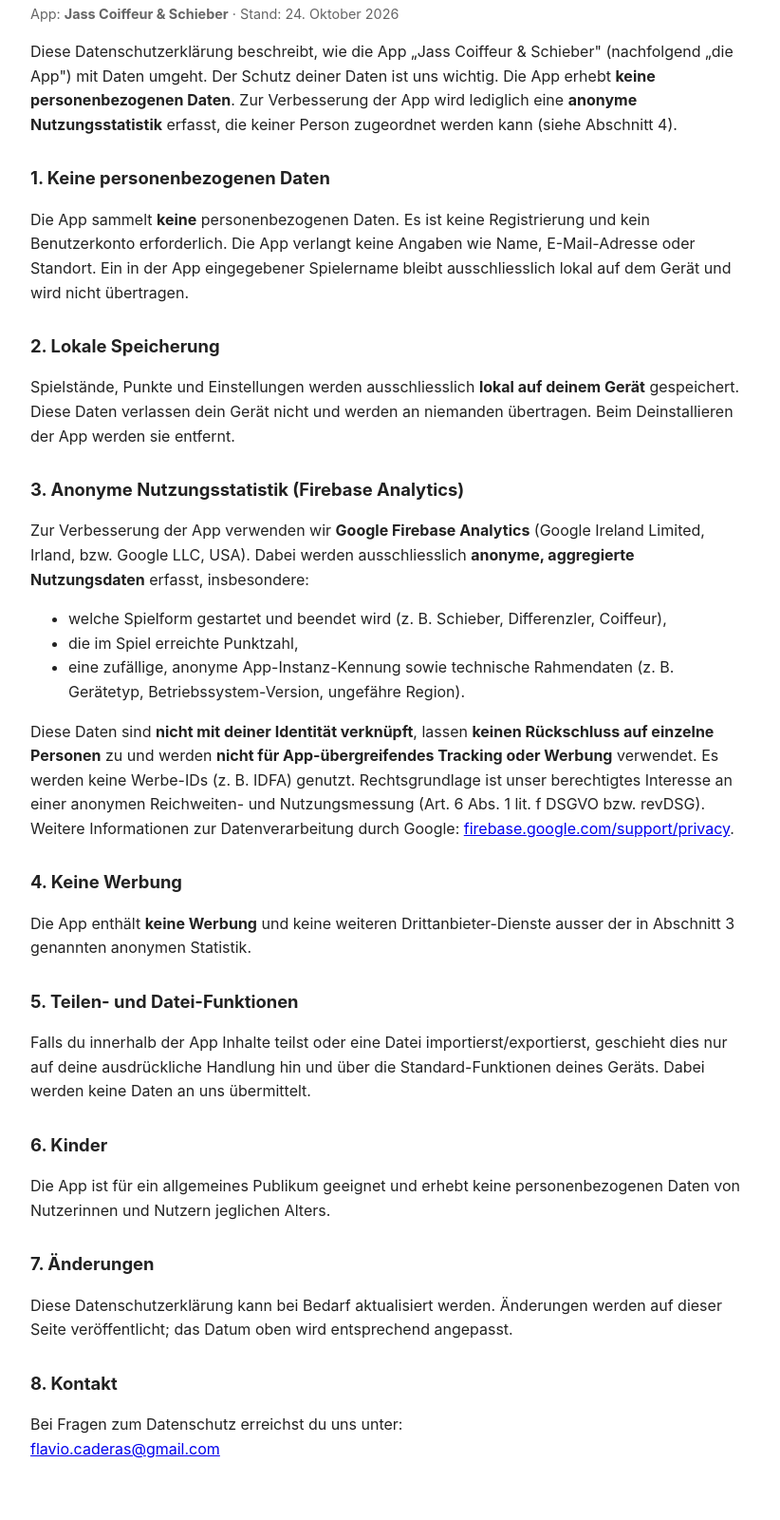
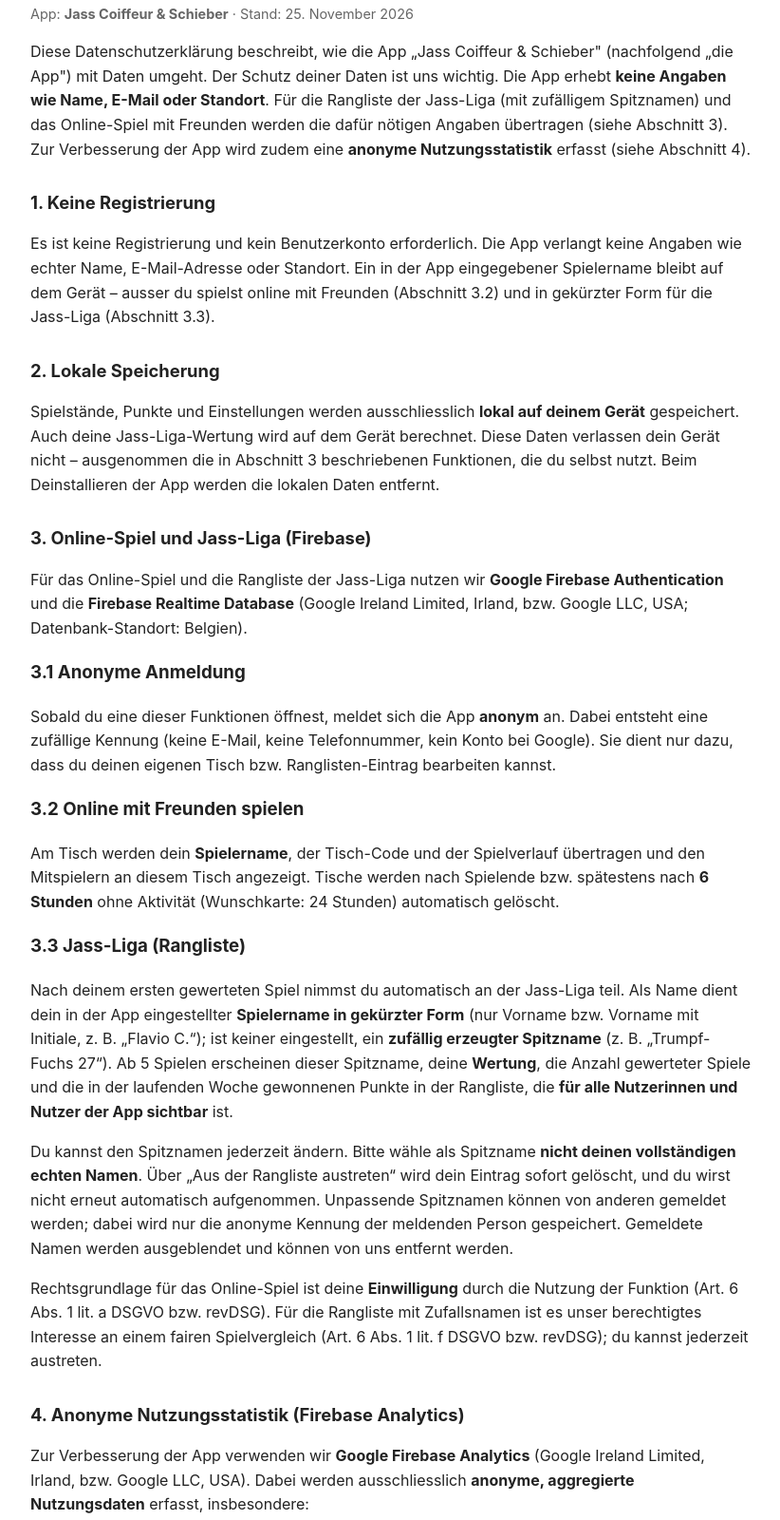
Before and after one commit to Flavio-art/Flavio-art.github.io, a plain HTML site: page Jass_App/privacy.html in a window 1280 px wide. Shown: the part 87-1687 px from the top of the page at 95% size, without its empty margins (228-1050 px from the left). Before the commit the page ends 1657 px from the top, so only its background shows below. Drawn offline with Linux system fonts and the light colour scheme.

Commit message:
Datenschutz: Online-Spiel und Jass-Liga (Firebase) ergänzt
Co-Authored-By: Claude Opus 5.5 <noreply@anthropic.com>

```diff
--- a/Jass_App/privacy.html
+++ b/Jass_App/privacy.html
@@ -14,32 +14,80 @@
 </head>
 <body>
   <h1>Datenschutzerklärung</h1>
-  <p class="muted">App: <strong>Jass Coiffeur &amp; Schieber</strong> &middot; Stand: 24. Oktober 2026</p>
+  <p class="muted">App: <strong>Jass Coiffeur &amp; Schieber</strong> &middot; Stand: 25. November 2026</p>
 
   <p>
     Diese Datenschutzerklärung beschreibt, wie die App „Jass Coiffeur &amp; Schieber"
     (nachfolgend „die App") mit Daten umgeht. Der Schutz deiner Daten ist uns wichtig.
-    Die App erhebt <strong>keine personenbezogenen Daten</strong>. Zur Verbesserung der
-    App wird lediglich eine <strong>anonyme Nutzungsstatistik</strong> erfasst, die keiner
-    Person zugeordnet werden kann (siehe Abschnitt 4).
+    Die App erhebt <strong>keine Angaben wie Name, E-Mail oder Standort</strong>. Für die
+    Rangliste der Jass-Liga (mit zufälligem Spitznamen) und das Online-Spiel mit Freunden
+    werden die dafür nötigen Angaben übertragen (siehe Abschnitt 3). Zur Verbesserung der App wird zudem eine
+    <strong>anonyme Nutzungsstatistik</strong> erfasst (siehe Abschnitt 4).
   </p>
 
-  <h2>1. Keine personenbezogenen Daten</h2>
+  <h2>1. Keine Registrierung</h2>
   <p>
-    Die App sammelt <strong>keine</strong> personenbezogenen Daten. Es ist keine
-    Registrierung und kein Benutzerkonto erforderlich. Die App verlangt keine Angaben
-    wie Name, E-Mail-Adresse oder Standort. Ein in der App eingegebener Spielername
-    bleibt ausschliesslich lokal auf dem Gerät und wird nicht übertragen.
+    Es ist keine Registrierung und kein Benutzerkonto erforderlich. Die App verlangt
+    keine Angaben wie echter Name, E-Mail-Adresse oder Standort. Ein in der App
+    eingegebener Spielername bleibt auf dem Gerät – ausser du spielst online mit
+    Freunden (Abschnitt 3.2) und in gekürzter Form für die Jass-Liga (Abschnitt 3.3).
   </p>
 
   <h2>2. Lokale Speicherung</h2>
   <p>
     Spielstände, Punkte und Einstellungen werden ausschliesslich <strong>lokal auf
-    deinem Gerät</strong> gespeichert. Diese Daten verlassen dein Gerät nicht und werden
-    an niemanden übertragen. Beim Deinstallieren der App werden sie entfernt.
+    deinem Gerät</strong> gespeichert. Auch deine Jass-Liga-Wertung wird auf dem Gerät
+    berechnet. Diese Daten verlassen dein Gerät nicht – ausgenommen die in Abschnitt 3
+    beschriebenen Funktionen, die du selbst nutzt. Beim Deinstallieren der App werden
+    die lokalen Daten entfernt.
   </p>
 
-  <h2>3. Anonyme Nutzungsstatistik (Firebase Analytics)</h2>
+  <h2>3. Online-Spiel und Jass-Liga (Firebase)</h2>
+  <p>
+    Für das Online-Spiel und die Rangliste der Jass-Liga nutzen wir <strong>Google
+    Firebase Authentication</strong> und die <strong>Firebase Realtime Database</strong>
+    (Google Ireland Limited, Irland, bzw. Google LLC, USA; Datenbank-Standort: Belgien).
+  </p>
+  <h3>3.1 Anonyme Anmeldung</h3>
+  <p>
+    Sobald du eine dieser Funktionen öffnest, meldet sich die App <strong>anonym</strong>
+    an. Dabei entsteht eine zufällige Kennung (keine E-Mail, keine Telefonnummer, kein
+    Konto bei Google). Sie dient nur dazu, dass du deinen eigenen Tisch bzw. Ranglisten-Eintrag
+    bearbeiten kannst.
+  </p>
+  <h3>3.2 Online mit Freunden spielen</h3>
+  <p>
+    Am Tisch werden dein <strong>Spielername</strong>, der Tisch-Code und der Spielverlauf
+    übertragen und den Mitspielern an diesem Tisch angezeigt. Tische werden nach Spielende
+    bzw. spätestens nach <strong>6 Stunden</strong> ohne Aktivität (Wunschkarte: 24 Stunden)
+    automatisch gelöscht.
+  </p>
+  <h3>3.3 Jass-Liga (Rangliste)</h3>
+  <p>
+    Nach deinem ersten gewerteten Spiel nimmst du automatisch an der Jass-Liga teil.
+    Als Name dient dein in der App eingestellter <strong>Spielername in gekürzter Form</strong>
+    (nur Vorname bzw. Vorname mit Initiale, z. B. „Flavio C.“); ist keiner eingestellt, ein
+    <strong>zufällig erzeugter Spitzname</strong> (z. B. „Trumpf-Fuchs 27“). Ab 5 Spielen erscheinen dieser Spitzname,
+    deine <strong>Wertung</strong>, die Anzahl gewerteter Spiele und die in der laufenden
+    Woche gewonnenen Punkte in der Rangliste, die <strong>für alle Nutzerinnen und Nutzer
+    der App sichtbar</strong> ist.
+  </p>
+  <p>
+    Du kannst den Spitznamen jederzeit ändern. Bitte wähle als Spitzname
+    <strong>nicht deinen vollständigen echten Namen</strong>. Über „Aus der Rangliste
+    austreten“ wird dein Eintrag sofort gelöscht, und du wirst nicht erneut automatisch
+    aufgenommen. Unpassende Spitznamen können von anderen gemeldet werden; dabei wird nur
+    die anonyme Kennung der meldenden Person gespeichert. Gemeldete Namen werden
+    ausgeblendet und können von uns entfernt werden.
+  </p>
+  <p>
+    Rechtsgrundlage für das Online-Spiel ist deine <strong>Einwilligung</strong> durch die
+    Nutzung der Funktion (Art. 6 Abs. 1 lit. a DSGVO bzw. revDSG). Für die Rangliste mit
+    Zufallsnamen ist es unser berechtigtes Interesse an einem fairen Spielvergleich
+    (Art. 6 Abs. 1 lit. f DSGVO bzw. revDSG); du kannst jederzeit austreten.
+  </p>
+
+  <h2>4. Anonyme Nutzungsstatistik (Firebase Analytics)</h2>
   <p>
     Zur Verbesserung der App verwenden wir <strong>Google Firebase Analytics</strong>
     (Google Ireland Limited, Irland, bzw. Google LLC, USA). Dabei werden ausschliesslich
@@ -61,32 +109,33 @@
     <a href="https://firebase.google.com/support/privacy">firebase.google.com/support/privacy</a>.
   </p>
 
-  <h2>4. Keine Werbung</h2>
+  <h2>5. Keine Werbung</h2>
   <p>
     Die App enthält <strong>keine Werbung</strong> und keine weiteren Drittanbieter-Dienste
-    ausser der in Abschnitt 3 genannten anonymen Statistik.
+    ausser den in Abschnitt 3 und 4 genannten Firebase-Diensten.
   </p>
 
-  <h2>5. Teilen- und Datei-Funktionen</h2>
+  <h2>6. Teilen- und Datei-Funktionen</h2>
   <p>
     Falls du innerhalb der App Inhalte teilst oder eine Datei importierst/exportierst,
     geschieht dies nur auf deine ausdrückliche Handlung hin und über die
     Standard-Funktionen deines Geräts. Dabei werden keine Daten an uns übermittelt.
   </p>
 
-  <h2>6. Kinder</h2>
+  <h2>7. Kinder</h2>
   <p>
-    Die App ist für ein allgemeines Publikum geeignet und erhebt keine
-    personenbezogenen Daten von Nutzerinnen und Nutzern jeglichen Alters.
+    Die App ist für ein allgemeines Publikum geeignet. Ohne Online-Spiel und Rangliste
+    erhebt sie keine personenbezogenen Daten. Für die Rangliste empfehlen wir allen –
+    besonders Kindern – einen Fantasie-Spitznamen statt des echten Namens.
   </p>
 
-  <h2>7. Änderungen</h2>
+  <h2>8. Änderungen</h2>
   <p>
     Diese Datenschutzerklärung kann bei Bedarf aktualisiert werden. Änderungen werden
     auf dieser Seite veröffentlicht; das Datum oben wird entsprechend angepasst.
   </p>
 
-  <h2>8. Kontakt</h2>
+  <h2>9. Kontakt</h2>
   <p>
     Bei Fragen zum Datenschutz erreichst du uns unter:<br>
     <a href="mailto:flavio.caderas@gmail.com">flavio.caderas@gmail.com</a>
```
Also changed, not shown: Jass_App/privacy_en.html (+65 -21 lines).
